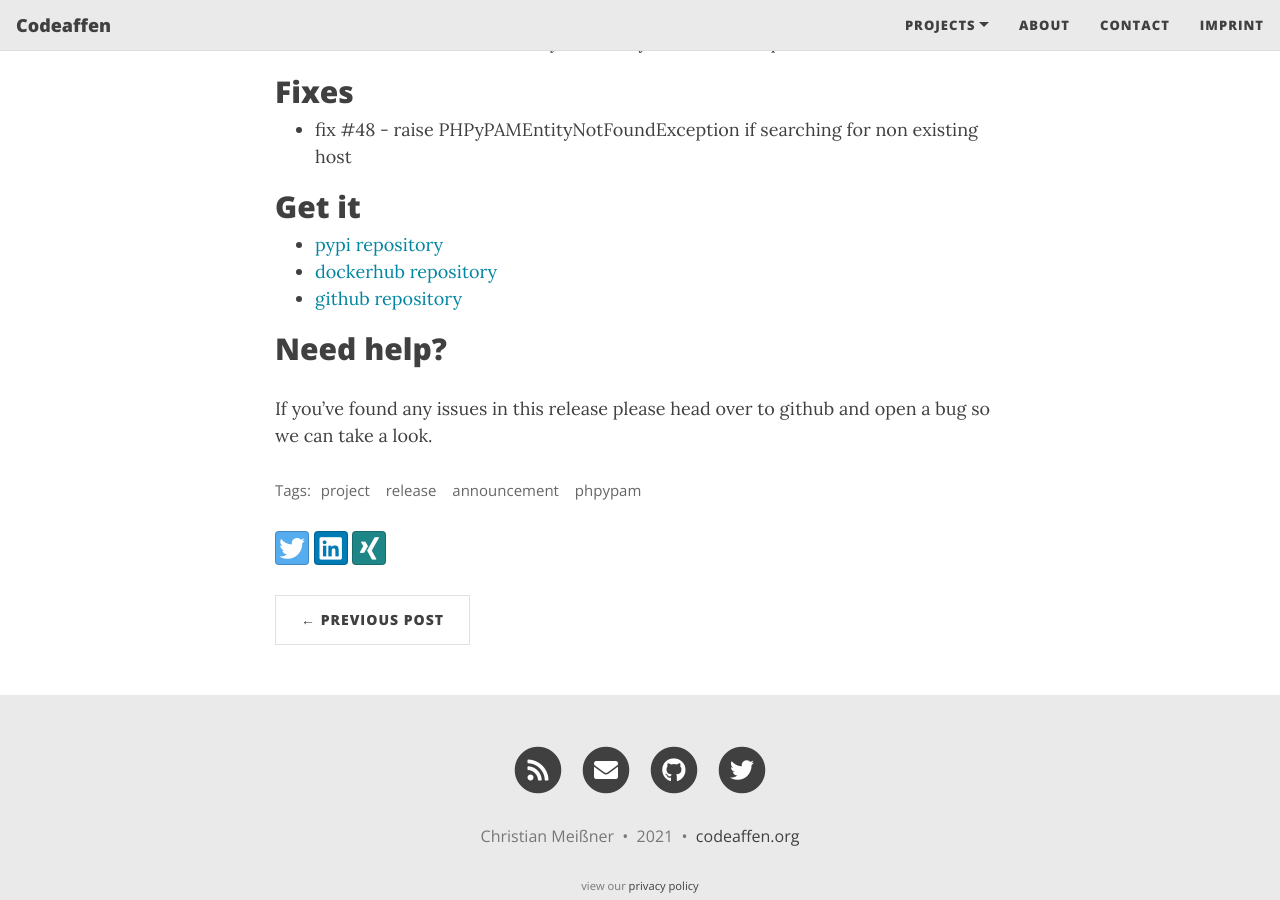
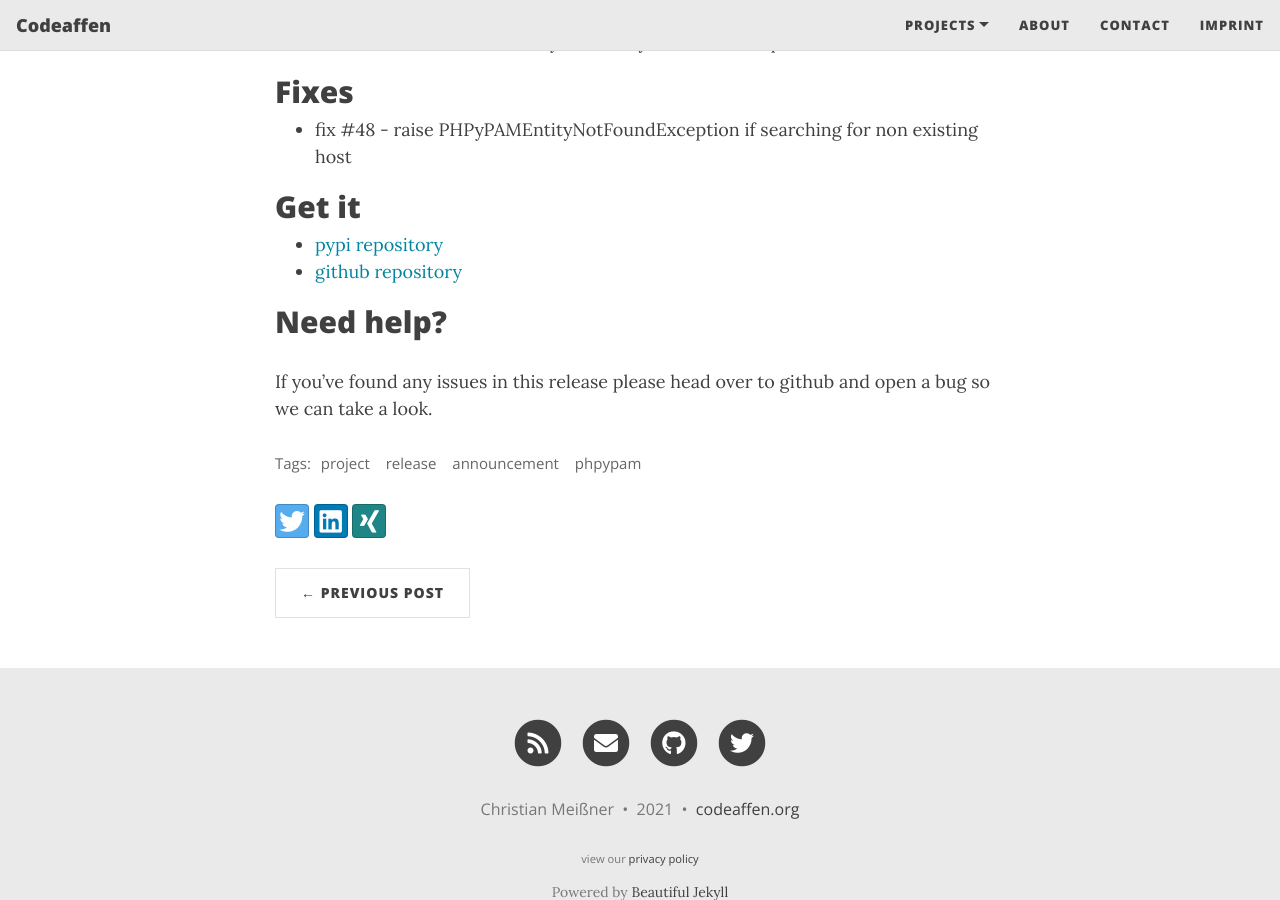
Before and after one commit to codeaffen/codeaffen.org, a Jekyll site: the page built from _posts/2021-09-06-phpypam-announcement-1.0.2.md, in a window 1280 px wide and 900 px high, scrolled down 582 px. Built offline with Jekyll 4.4.1, drawn with Linux system fonts in a browser that asks for light colours; nearby versions of some CDN libraries; comment, search, counter and statistics services are not loaded.

Commit message:
Update 2021-09-06-phpypam-announcement-1.0.2.md

```diff
--- a/_posts/2021-09-06-phpypam-announcement-1.0.2.md
+++ b/_posts/2021-09-06-phpypam-announcement-1.0.2.md
@@ -26,7 +26,6 @@
 ## Get it
 
 * [pypi repository](https://pypi.org/project/phpypam/){:target="_blank"}
-* [dockerhub repository](https://hub.docker.com/r/codeaffen/phpypam){:target="_blank"}
 * [github repository](https://github.com/codeaffen/phpypam){:target="_blank"}
 
 ## Need help?
```
